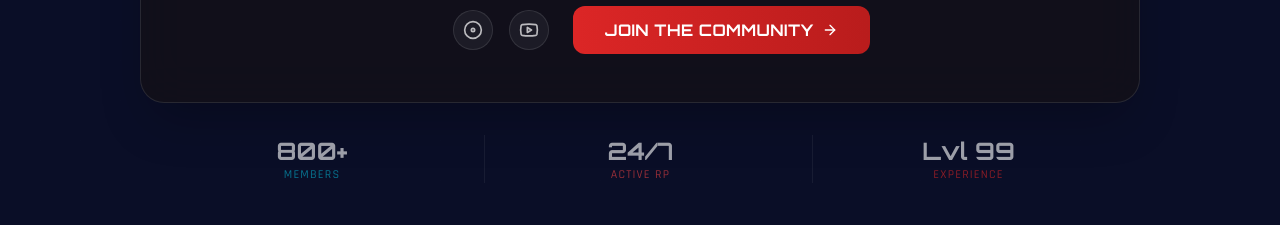
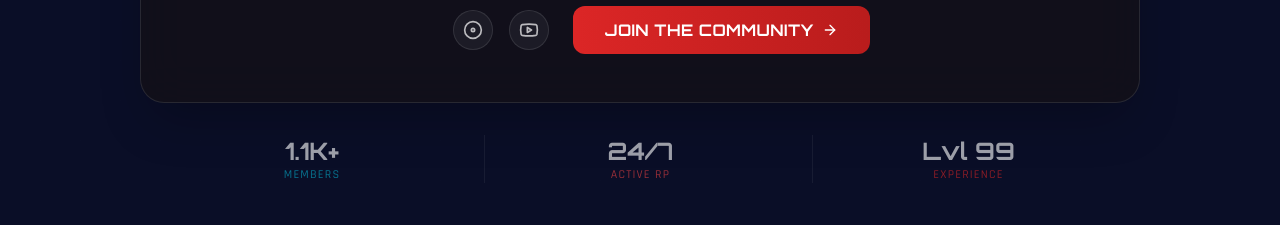
Before and after one commit to yahyahujatullah1-glitch/As-op, a Next.js app: page / in a window 1280 px wide. Shown: the part 1260-1485 px from the top of the page. Built offline with nearby package versions, Linux system fonts and the light colour scheme.

Commit message:
Update Discord links and member count in About component
Updated Discord links and adjusted member count display.

```diff
--- a/src/components/About.tsx
+++ b/src/components/About.tsx
@@ -69,14 +69,16 @@ export default function About() {
 
               <div className="flex flex-col sm:flex-row items-center gap-6 justify-center lg:justify-start mt-auto">
                 <div className="flex gap-4">
-                    <a href="https://discord.gg/bbJ6pnEFA2" target="_blank" className="group flex items-center justify-center w-10 h-10 rounded-full bg-white/5 border border-white/10 hover:bg-[#5865F2] hover:border-[#5865F2] hover:scale-110 transition-all duration-300">
+                    {/* UPDATED LINK */}
+                    <a href="https://discord.gg/KeSfjVGmT2" target="_blank" className="group flex items-center justify-center w-10 h-10 rounded-full bg-white/5 border border-white/10 hover:bg-[#5865F2] hover:border-[#5865F2] hover:scale-110 transition-all duration-300">
                       <Disc className="w-5 h-5 text-white/70 group-hover:text-white" />
                     </a>
                     <a href="https://youtube.com/@as_op_plays?si=tQFaFCVCdqm0obSQ" target="_blank" className="group flex items-center justify-center w-10 h-10 rounded-full bg-white/5 border border-white/10 hover:bg-[#FF0000] hover:border-[#FF0000] hover:scale-110 transition-all duration-300">
                       <Youtube className="w-5 h-5 text-white/70 group-hover:text-white" />
                     </a>
                 </div>
-                <a href="https://discord.gg/bbJ6pnEFA2" target="_blank" className="w-full sm:w-auto flex items-center justify-center gap-2 h-12 px-8 rounded-xl bg-gradient-to-r from-primary to-[#b91c1c] text-white font-bold font-orbitron tracking-wide hover:shadow-[0_0_25px_rgba(220,38,38,0.6)] hover:-translate-y-1 transition-all duration-300">
+                {/* UPDATED LINK */}
+                <a href="https://discord.gg/KeSfjVGmT2" target="_blank" className="w-full sm:w-auto flex items-center justify-center gap-2 h-12 px-8 rounded-xl bg-gradient-to-r from-primary to-[#b91c1c] text-white font-bold font-orbitron tracking-wide hover:shadow-[0_0_25px_rgba(220,38,38,0.6)] hover:-translate-y-1 transition-all duration-300">
                   <span>JOIN THE COMMUNITY</span>
                   <ArrowRight className="w-4 h-4" />
                 </a>
@@ -85,10 +87,10 @@ export default function About() {
           </div>
         </motion.div>
 
-        {/* Stats Footer - UPDATED NUMBERS */}
+        {/* Stats Footer - UPDATED NUMBER */}
         <div className="grid grid-cols-3 gap-4 mt-8 px-4 opacity-60">
             <div className="text-center">
-                <p className="text-2xl font-orbitron font-bold text-white">800+</p>
+                <p className="text-2xl font-orbitron font-bold text-white">1.1K+</p>
                 <p className="text-xs font-rajdhani text-secondary uppercase tracking-widest">Members</p>
             </div>
             <div className="text-center border-l border-white/10">
```
